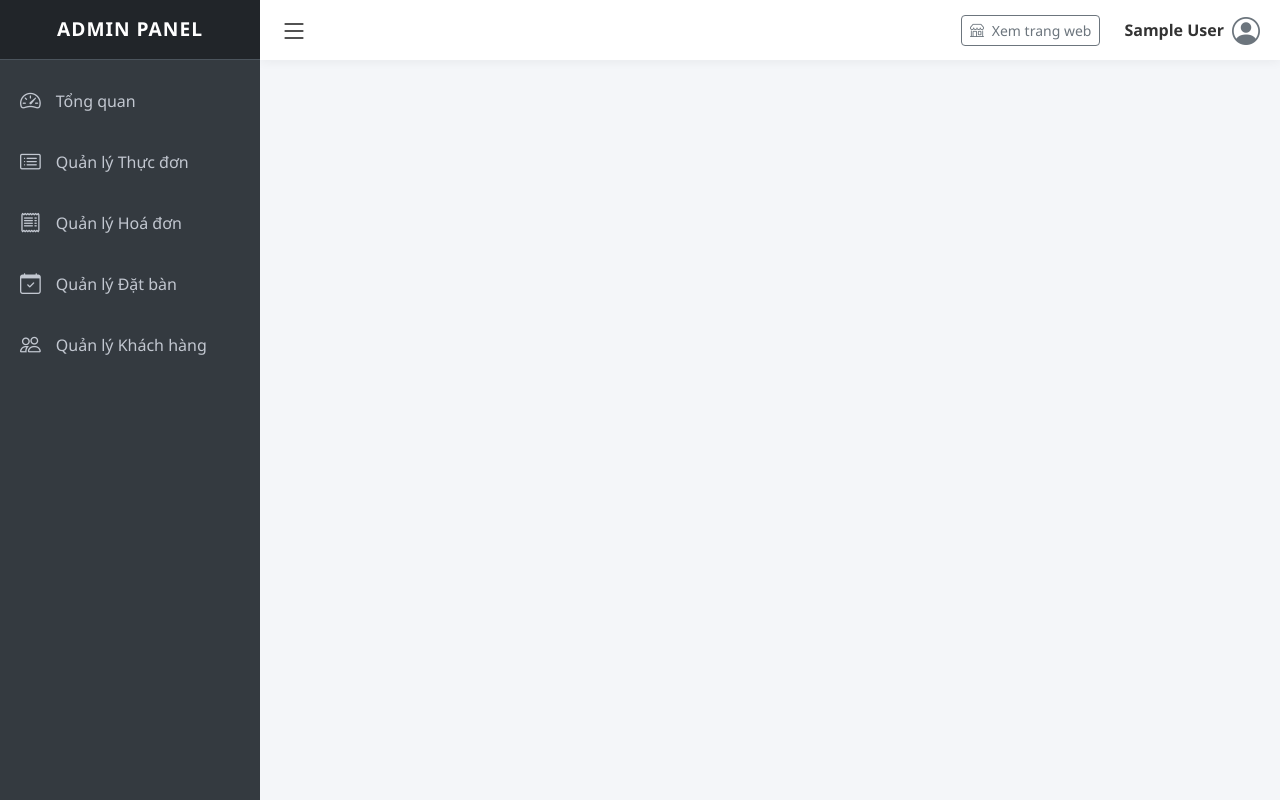
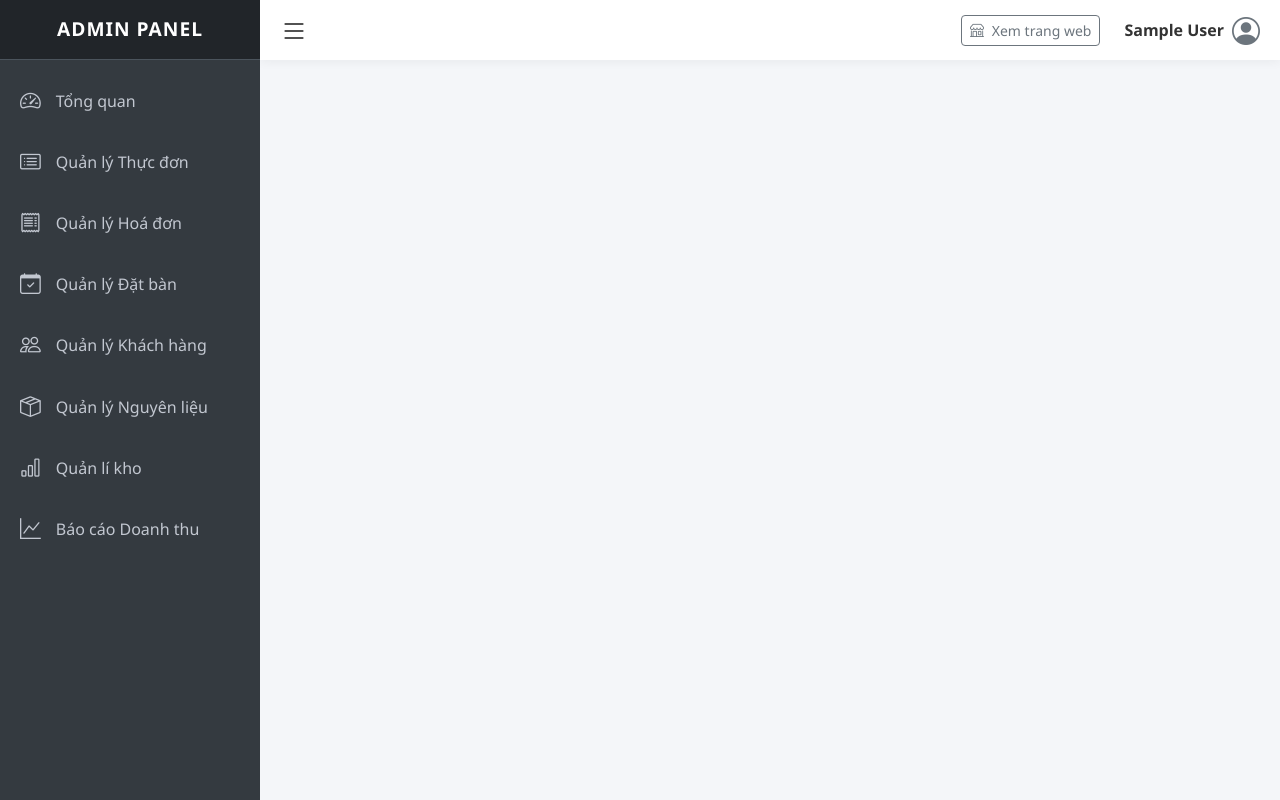
Before and after one commit to KT00998877/CT466-Restaurant-FE, a Vue app: page /admin in a window 1280 px wide. Built offline with nearby package versions, Linux system fonts and the light colour scheme; no server answers; sample sign-in values are in the browser's storage.

Commit message:
add and update Layouts

```diff
--- a/src/views/layouts/AdminLayout.vue
+++ b/src/views/layouts/AdminLayout.vue
@@ -35,6 +35,26 @@
                     <router-link to="/admin/users" title="Quản lý Khách hàng">
                         <i class="bi bi-people"></i>
                         <span v-if="isSidebarOpen">Quản lý Khách hàng</span>
+                    </router-link>
+                </li>
+                <li>
+                    <router-link to="/admin/ingredients" title="Quản lý Nguyên liệu">
+                        <i class="bi bi-box-seam"></i>
+                        <span v-if="isSidebarOpen">Quản lý Nguyên liệu</span>
+                    </router-link>
+                </li>
+
+                <li>
+                    <router-link to="/admin/inventory" title="Quản lí kho">
+                        <i class="bi bi-bar-chart"></i>
+                        <span v-if="isSidebarOpen">Quản lí kho</span>
+                    </router-link>
+                </li>
+
+                <li>
+                    <router-link to="/admin/reports" title="Báo cáo Doanh thu">
+                        <i class="bi bi-graph-up"></i>
+                        <span v-if="isSidebarOpen">Báo cáo Doanh thu</span>
                     </router-link>
                 </li>
             </ul>
--- a/src/views/layouts/DefaultLayout.vue
+++ b/src/views/layouts/DefaultLayout.vue
@@ -1,7 +1,7 @@
 <template>
     <div class="layout">
         <nav class="navbar">
-            <div class="logo">RESTAURANT</div>
+            <div class="logo">KT RESTAURANT</div>
 
             <div class="hamburger" @click="toggleMenu">
                 ☰
@@ -54,6 +54,12 @@
                                     <i class="bi bi-receipt me-2"></i>Xem hoá đơn
                                 </router-link>
                             </li>
+                            <li>
+                                <router-link to="/profile" @click="isUserDropdownOpen = false">
+                                    <i class="bi bi-person me-2"></i>Thông tin tài khoản
+                                </router-link>
+                            </li>
+
                             <li>
                                 <router-link to="/my-reservations" @click="isUserDropdownOpen = false">
                                     <i class="bi bi-person me-2"></i>Lịch sử đặt bàn
@@ -134,7 +140,7 @@
                 <p>&copy; 2024 Restaurant. All Rights Reserved.</p>
             </div>
         </footer>
-
+        <ChatbotWidget />
     </div>
 </template>
 
@@ -144,7 +150,7 @@ import { useRouter } from 'vue-router';
 import { useAuth } from '@/composables/useAuth';
 import axios from 'axios';
 import { useCart } from '@/composables/useCart';
-
+import ChatbotWidget from '../user/ChatbotWidget.vue';
 const router = useRouter();
 const { isLoggedIn, user, logout } = useAuth();
 const { cartCount, fetchCart } = useCart();
--- a/src/views/layouts/KitchenLayout.vue
+++ b/src/views/layouts/KitchenLayout.vue
@@ -17,6 +17,12 @@
                     <router-link to="/kitchen/history" title="Đã hoàn thành">
                         <i class="bi bi-check2-circle"></i>
                         <span v-if="isSidebarOpen">Món đã xong</span>
+                    </router-link>
+                </li>
+                <li>
+                    <router-link to="/kitchen/ingredients" title="Quản lý nguyên liệu">
+                        <i class="bi bi-box-seam"></i>
+                        <span v-if="isSidebarOpen">Danh sách nguyên liệu</span>
                     </router-link>
                 </li>
             </ul>
--- a/src/views/layouts/WaiterLayout.vue
+++ b/src/views/layouts/WaiterLayout.vue
@@ -38,17 +38,17 @@
                     <router-link to="/waiter/kitchen-status" title="Bếp / Bar">
                         <div class="position-relative">
                             <i class="bi bi-bell"></i>
-                            <span
+                           <span v-if="readyCount > 0"
                                 class="badge bg-danger rounded-pill position-absolute top-0 start-100 translate-middle"
                                 style="font-size: 0.6rem;">
-                                3
+                                {{ readyCount }}
                             </span>
                         </div>
                         <span>Trạng thái Bếp</span>
                     </router-link>
                 </li>
                 <li>
-                    <router-link to="/waiter/orders" title="Đơn trong ngày">
+                    <router-link to="/waiter/my-orders" title="Đơn trong ngày">
                         <i class="bi bi-receipt"></i>
                         <span>Đơn hàng</span>
                     </router-link>
@@ -62,17 +62,35 @@
 import { ref, onMounted, onUnmounted } from 'vue';
 import { useRouter } from 'vue-router';
 import { useAuth } from '@/composables/useAuth';
+import api from '@/services/api';
 
 const router = useRouter();
 const { user, logout } = useAuth();
-
 const isUserDropdownOpen = ref(false);
 
+// --- LOGIC THÔNG BÁO TỪ BẾP ---
+const readyCount = ref(0);
+let notificationInterval = null;
+
+const fetchReadyCount = async () => {
+    try {
+        const res = await api.get('/waiter/notifications/ready-count');
+        if (res.data.success) {
+            readyCount.value = res.data.count;
+        }
+    } catch (error) {
+        console.error("Lỗi lấy thông báo bếp:", error);
+    }
+};
+// ------------------------------
+
+// 1. SỬA LẠI HÀM NÀY: Mở / Đóng menu khi bấm vào tên User
 const toggleUserDropdown = (event) => {
     event.preventDefault();
     isUserDropdownOpen.value = !isUserDropdownOpen.value;
 };
 
+// 2. SỬA LẠI HÀM NÀY: Xử lý Đăng xuất
 const handleLogout = async () => {
     isUserDropdownOpen.value = false;
     try {
@@ -82,6 +100,7 @@ const handleLogout = async () => {
     }
 };
 
+// 3. SỬA LẠI HÀM NÀY: Đóng menu khi bấm ra ngoài khoảng trống
 const closeClickOutside = (e) => {
     if (!e.target.closest('.user-dropdown')) {
         isUserDropdownOpen.value = false;
@@ -90,10 +109,15 @@ const closeClickOutside = (e) => {
 
 onMounted(() => {
     window.addEventListener('click', closeClickOutside);
+
+    // Khởi chạy đếm thông báo và lặp lại mỗi 10 giây
+    fetchReadyCount();
+    notificationInterval = setInterval(fetchReadyCount, 10000);
 });
 
 onUnmounted(() => {
     window.removeEventListener('click', closeClickOutside);
+    if (notificationInterval) clearInterval(notificationInterval);
 });
 </script>
 
```
